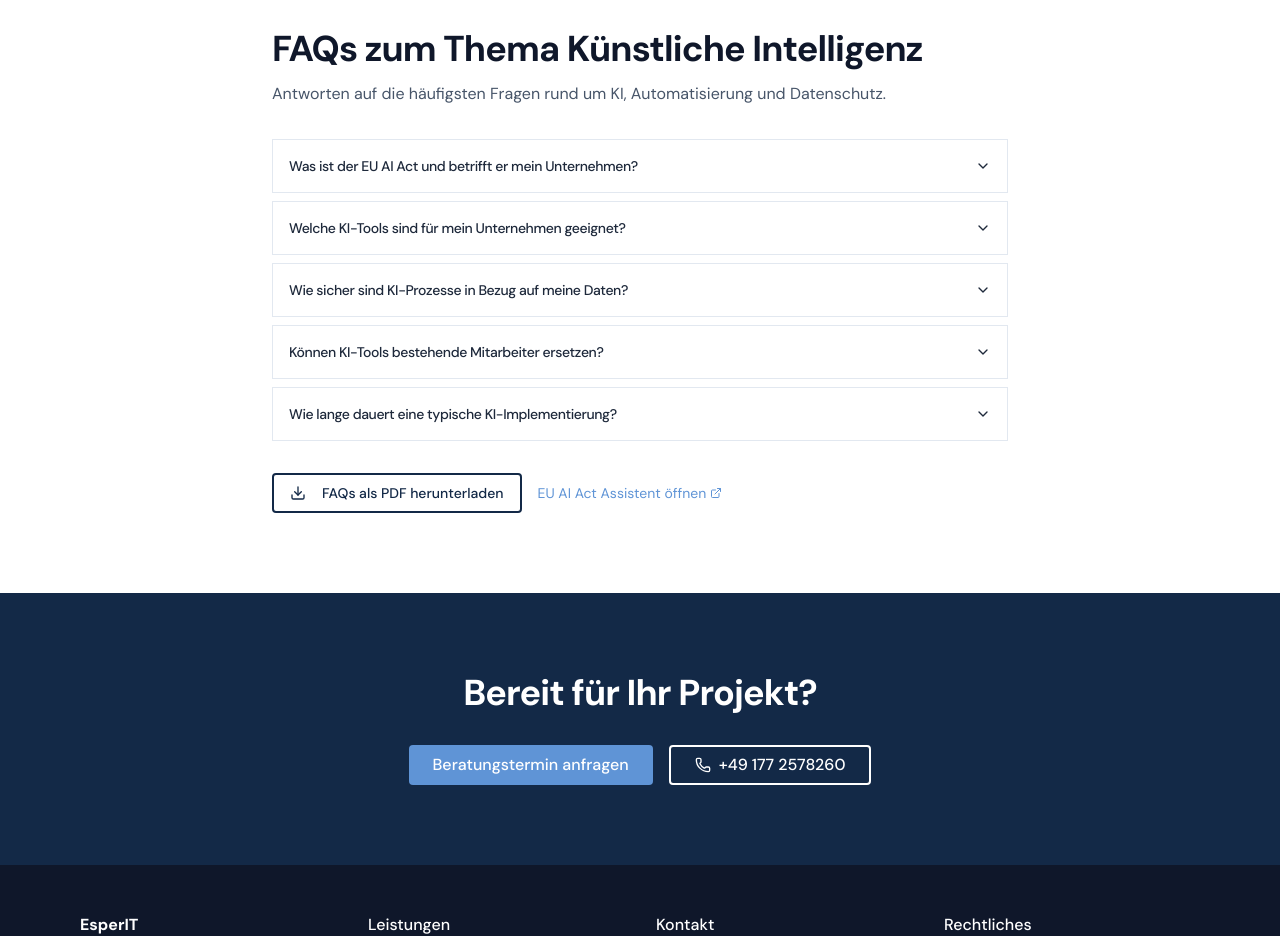
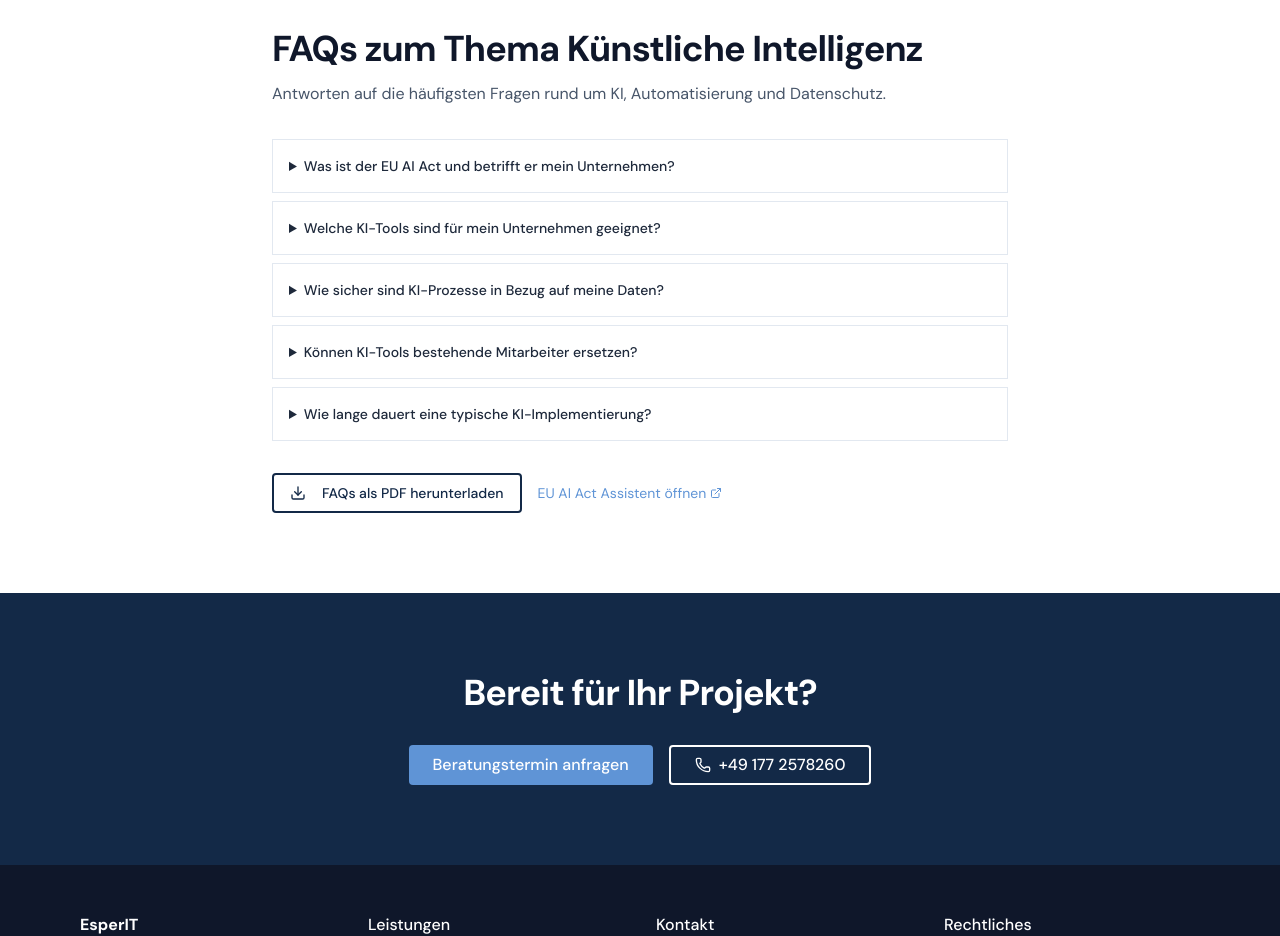
Before and after one commit to Gedankenhai/esperit-website, a Next.js app: page / in a window 1280 px wide. Shown: the part 2920-3856 px from the top of the page. Built offline with nearby package versions, Linux system fonts and the light colour scheme.

Commit message:
fix: FAQ answers in HTML and add FAQPage JSON-LD

```diff
--- a/app/page.tsx
+++ b/app/page.tsx
@@ -16,36 +16,11 @@ export const metadata: Metadata = {
   alternates: { canonical: "/" },
 };
 
-const faqJsonLd = {
-  "@context": "https://schema.org",
-  "@type": "FAQPage",
-  mainEntity: [
-    {
-      "@type": "Question",
-      name: "Was ist der EU AI Act und betrifft er mein Unternehmen?",
-      acceptedAnswer: {
-        "@type": "Answer",
-        text: "Der EU AI Act ist die weltweit erste umfassende KI-Regulierung und gilt ab 2026 für alle Unternehmen, die KI-Systeme in der EU einsetzen oder anbieten.",
-      },
-    },
-    {
-      "@type": "Question",
-      name: "Welche KI-Tools sind für mein Unternehmen geeignet?",
-      acceptedAnswer: {
-        "@type": "Answer",
-        text: "Das hängt von Ihren konkreten Anforderungen, Ihrer IT-Infrastruktur und Ihrem Budget ab. Im Rahmen eines Workshops oder einer Beratung analysiere ich Ihre Prozesse und empfehle passende, DSGVO-konforme Lösungen.",
-      },
-    },
-  ],
-};
 
 export default function Home() {
   return (
     <>
-      <script
-        type="application/ld+json"
-        dangerouslySetInnerHTML={{ __html: JSON.stringify(faqJsonLd) }}
-      />
+      {/* FAQ JSON-LD is generated inside `FaqSection` to avoid duplication */}
       <HeroSection />
       <TrustBar />
       <ReferenzenLogos />
--- a/components/sections/FaqSection.tsx
+++ b/components/sections/FaqSection.tsx
@@ -1,11 +1,7 @@
 
 import { Download, ExternalLink } from "lucide-react";
-import {
-  Accordion,
-  AccordionContent,
-  AccordionItem,
-  AccordionTrigger,
-} from "@/components/ui/accordion";
+// Switched to native <details>/<summary> so answers are present in the
+// delivered HTML and available to crawlers without JS.
 import { Button } from "@/components/ui/button";
 import { RevealOnScroll } from "@/components/shared/RevealOnScroll";
 
@@ -38,9 +34,26 @@ const faqs = [
 ];
 
 export function FaqSection() {
+  const faqJsonLd = {
+    "@context": "https://schema.org",
+    "@type": "FAQPage",
+    mainEntity: faqs.map((f) => ({
+      "@type": "Question",
+      name: f.frage,
+      acceptedAnswer: {
+        "@type": "Answer",
+        text: f.antwort,
+      },
+    })),
+  };
+
   return (
     <section aria-label="Häufige Fragen" className="bg-white py-16 md:py-20">
       <div className="mx-auto max-w-3xl px-4">
+        <script
+          type="application/ld+json"
+          dangerouslySetInnerHTML={{ __html: JSON.stringify(faqJsonLd) }}
+        />
         <RevealOnScroll>
           <h2 className="mb-3 text-3xl font-bold tracking-tight text-slate-900 md:text-4xl">
             FAQs zum Thema Künstliche Intelligenz
@@ -52,22 +65,18 @@ export function FaqSection() {
         </RevealOnScroll>
 
         <RevealOnScroll delay={0.1}>
-          <Accordion type="single" collapsible className="space-y-2">
+          <div className="space-y-2">
             {faqs.map((faq, i) => (
-              <AccordionItem
-                key={i}
-                value={`item-${i}`}
-                className="border border-slate-200 px-4"
-              >
-                <AccordionTrigger className="text-left text-sm font-medium text-slate-800 hover:text-primary hover:no-underline py-4">
+              <details key={i} className="border border-slate-200 px-4">
+                <summary className="cursor-pointer text-left text-sm font-medium text-slate-800 hover:text-primary hover:no-underline py-4">
                   {faq.frage}
-                </AccordionTrigger>
-                <AccordionContent className="text-sm text-slate-600 leading-relaxed pb-4">
+                </summary>
+                <div className="text-sm text-slate-600 leading-relaxed pb-4">
                   {faq.antwort}
-                </AccordionContent>
-              </AccordionItem>
+                </div>
+              </details>
             ))}
-          </Accordion>
+          </div>
         </RevealOnScroll>
 
         <RevealOnScroll delay={0.2}>
```
